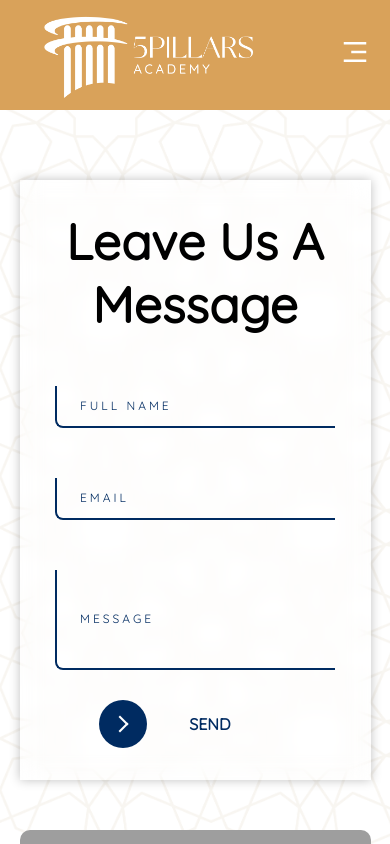
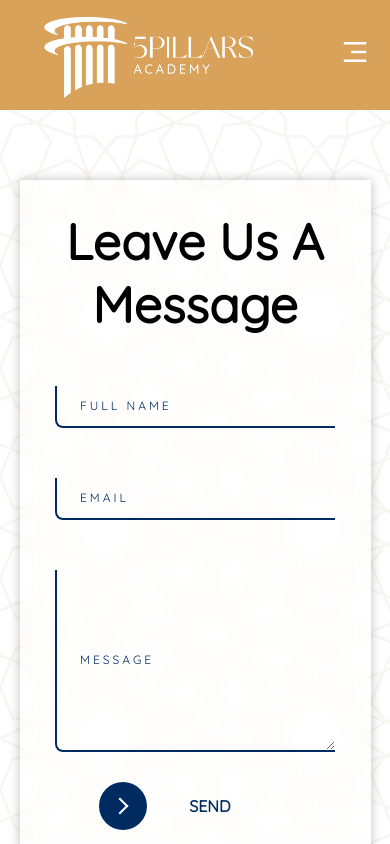
Before and after one commit to dotprods/5pillars, a React (Create React App) app in the folder client/: page /contactUs in a window 390 px wide. Shown: the top 844 px of the page. Built offline with nearby package versions, Linux system fonts and the light colour scheme; grey boxes are pictures that could not be loaded.

Commit message:
contact us page validated

```diff
--- a/client/src/Components/ContactUs.js
+++ b/client/src/Components/ContactUs.js
@@ -9,6 +9,66 @@ import "../Css/Contact.css";
 import Footer from "./Footer";
 const ContactUs = () => {
   const [isLoading, setIsLoading] = useState(true);
+  const [formData2, setFormData2] = useState({
+    fullName: "",
+    email: "",
+    message: "",
+  });
+  const [errors, setErrors] = useState({
+    fullName: "",
+    email: "",
+    message: "",
+  });
+  const handleChange = (e) => {
+    const { name, value, type } = e.target;
+    const fieldValue = value;
+    setFormData2((prevData) => ({
+      ...prevData,
+      [name]: fieldValue,
+    }));
+    setErrors((prevErrors) => ({
+      ...prevErrors,
+      [name]: "",
+    }));
+  };
+  const handleSubmit = (e) => {
+    e.preventDefault();
+
+    let formIsValid = true;
+    const newErrors = { ...errors };
+
+    // Validation logic
+    if (formData2.fullName === "") {
+      formIsValid = false;
+      newErrors.gender = "Please select a gender";
+    }
+    if (formData2.message.trim() === "") {
+      formIsValid = false;
+      newErrors.firstName = "Please enter your first name";
+    }
+
+    if (formData2.email.trim() === "") {
+      formIsValid = false;
+      newErrors.email = "Please enter your email address";
+    } else if (!isValidEmail(formData2.email)) {
+      formIsValid = false;
+      newErrors.email = "Please enter a valid email address";
+    }
+
+    if (formIsValid) {
+      // Perform form submission logic here
+      console.log(formData2);
+    } else {
+      setErrors(newErrors);
+    }
+  };
+
+  const isValidEmail = (email) => {
+    // Basic email validation regex
+    const emailRegex = /^[^\s@]+@[^\s@]+\.[^\s@]+$/;
+    return emailRegex.test(email);
+  };
+
   useEffect(() => {
     setTimeout(() => {
       setIsLoading(false);
@@ -29,29 +89,55 @@ const ContactUs = () => {
           <div className="contact-container">
             <div className="contact-form">
               <h1>Leave Us A Message</h1>
-              <form className="contactForm">
+              <form className="contactForm" onSubmit={handleSubmit}>
+                <div className="inputBox">
+                  <input
+                    type="textfield"
+                    id="fullName"
+                    name="fullName"
+                    value={formData2.fullName}
+                    onChange={handleChange}
+                    required="required"
+                  ></input>
+                  <span>Full Name</span>
+                </div>
                 <div className="inputBox">
                   <input
                     type="textfield"
                     required="required"
-                    className="in"
+                    id="email"
+                    name="email"
+                    value={formData2.email}
+                    onChange={handleChange}
                   ></input>
-                  <span>Full Name</span>
-                </div>
-                <div className="inputBox">
-                  <input type="textfield" required="required"></input>
                   <span>Email</span>
                 </div>
-                <div className="inputBox">
+                {/* <div className="inputBox">
                   <input
                     className="bigOne"
                     type="textfield"
                     required="required"
+                    id="message"
+                    name="messsage"
+                    value={formData2.message}
+                    onChange={handleChange}
                   ></input>
                   <span>Message</span>
+                </div> */}
+                <div className="inputBox">
+                  <textarea
+                    id="message"
+                    name="message"
+                    value={formData2.message}
+                    onChange={handleChange}
+                    rows={8}
+                    cols={60}
+                    required
+                  />
+                  <span className="message-span">Message</span>
                 </div>
 
-                <button className="contact-submit">
+                <button className="contact-submit" type="submit">
                   <span className="submit-circle" aria-hidden="true">
                     <span className="icon arrow"></span>
                   </span>
--- a/client/src/Css/Contact.css
+++ b/client/src/Css/Contact.css
@@ -36,7 +36,8 @@
   margin-top: 50px;
 }
 
-.inputBox input {
+.inputBox input,
+.inputBox textarea {
   width: 100%;
   padding: 10px;
   outline: none;
@@ -70,7 +71,9 @@
 }
 
 .inputBox input:valid ~ span,
-.inputBox input:focus ~ span {
+.inputBox input:focus ~ span,
+.inputBox textarea:valid ~ span,
+.inputBox textarea:focus ~ span {
   transform: translateX(113px) translateY(-15px);
   font-size: 0.8em;
   padding: 5px 10px;
@@ -81,7 +84,9 @@
 }
 
 .inputBox input:valid,
-.inputBox input:focus {
+.inputBox input:focus,
+.inputBox textarea:valid,
+.inputBox textarea:focus {
   border: 2px solid #002b61;
   border-radius: 8px;
 }
@@ -212,7 +217,7 @@ p {
   }
   .contact-form {
     width: 90%;
-    height: 600px;
+    height: 700px;
   }
   .inputBox {
     align-items: center;
@@ -229,8 +234,12 @@ p {
   .inputBox input:focus ~ span {
     transform: translateX(163px) translateY(-38px);
   }
-
-  .inputBox input {
+  .inputBox textarea:valid ~ span,
+  .inputBox textarea:focus ~ span {
+    transform: translateX(165px) translateY(-88px);
+  }
+  .inputBox input,
+  .inputBox textarea {
     align-items: center;
     width: 80%;
   }
--- a/client/src/Css/EnrolForm.css
+++ b/client/src/Css/EnrolForm.css
@@ -120,7 +120,8 @@ input[type="checkbox"] {
   margin-top: 20px;
 }
 
-button[type="submit"] {
+.parent-form button[type="submit"],
+.student-form button[type="submit"] {
   display: block;
   width: 100%;
   padding: 10px;
```
